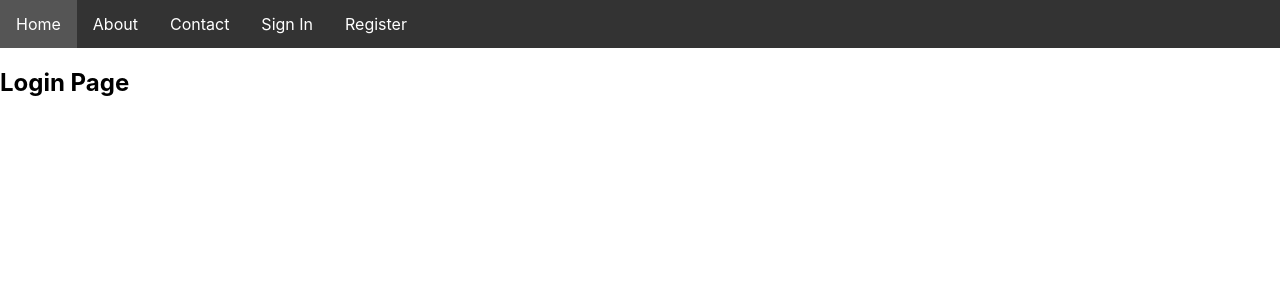
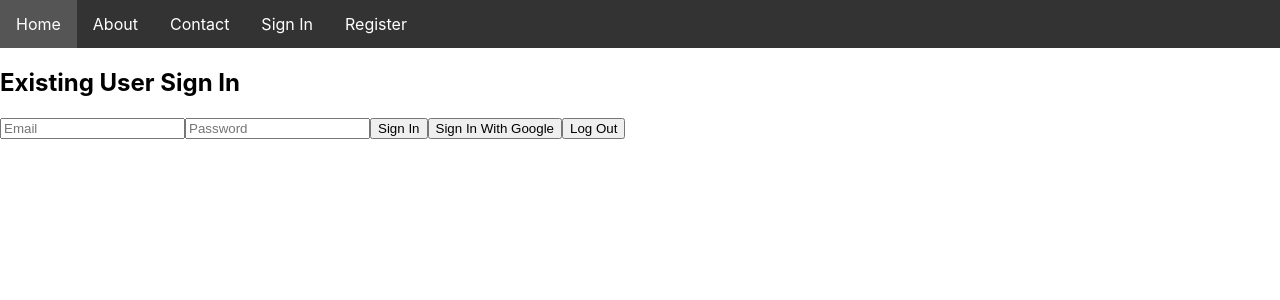
Before and after one commit to DuckMouse/WizardryAndWyverns, a React (Create React App) app: page /signin in a window 1280 px wide. Shown: the top 300 px of the page. Built offline with nearby package versions, Linux system fonts and the light colour scheme.

Commit message:
adds firebase authentication for exisitng user sign in

```diff
--- a/src/App.jsx
+++ b/src/App.jsx
@@ -6,6 +6,7 @@ import Contact from "./pages/Contact";
 import SignIn from "./pages/SignIn";
 import Register from "./pages/Register";
 import Home from "./pages/Home";
+import Dashboard from "./pages/Dashboard";
 
 function App() {
   return (
@@ -21,6 +22,7 @@ function App() {
             <Route path="/contact" element={<Contact />} />
             <Route path="/signin" element={<SignIn />} />
             <Route path="/register" element={<Register />} />
+            <Route path="/dashboard" element={<Dashboard />} />
           </Routes>
         </div>
       </div>
--- a/src/components/Loader.jsx
+++ b/src/components/Loader.jsx
@@ -2,7 +2,7 @@ import React, { useState, useEffect } from "react";
 import { Routes, Route } from "react-router-dom";
 import Login from "../pages/SignIn";
 import Register from "../pages/Register";
-import LoginButton from "../shared/loginButton/LoginButton";
+import LoginButton from "../shared/signinButton/SinginButton";
 import RegisterButton from "../shared/registerButton/RegisterButton";
 
 const Loader = () => {
--- /dev/null
+++ b/src/pages/Dashboard.jsx
@@ -0,0 +1,11 @@
+import React from "react";
+
+const Dashboard = () => {
+    return(
+        <div>
+            <h2>Dashboard Section For Logged In Users</h2>
+        </div>
+    );
+}
+
+export default Dashboard
--- a/src/pages/Home.jsx
+++ b/src/pages/Home.jsx
@@ -1,17 +1,16 @@
-import React from 'react';
-import LoginButton from '../shared/loginButton/LoginButton';
-import RegisterButton from '../shared/registerButton/RegisterButton';
+import React from "react";
+import LoginButton from "../shared/signinButton/SinginButton";
+import RegisterButton from "../shared/registerButton/RegisterButton";
 
-const Home= () => {
+const Home = () => {
   return (
     <div>
       <h2>Home Page</h2>
       <h3>TEAMPICK LOGO</h3>
-            <LoginButton />
-            <RegisterButton />
-
+      <LoginButton to="/signin" />
+      <RegisterButton to="/register" />
     </div>
   );
-}
+};
 
 export default Home;
--- a/src/pages/Register.jsx
+++ b/src/pages/Register.jsx
@@ -16,7 +16,7 @@ const registerWithEmail = async () => {
 
 const signUpWithGoogle = async () => {
     try {
-    await signOut(auth);
+    await signInWithPopup(auth, googleProvider);
     } catch (err) {
         console.error(err)
     }
@@ -24,7 +24,7 @@ const signUpWithGoogle = async () => {
 
 const logout = async () => {
     try {
-    await signInWithPopup(auth, googleProvider);
+    await signOut(auth);
     } catch (err) {
         console.error(err)
     }
@@ -43,7 +43,7 @@ const logout = async () => {
 
             <button onClick={registerWithEmail}>Sign Up</button>
             <button onClick={signUpWithGoogle}>Sign Up With Google</button>
-            <button>Log Out</button>
+            <button onClick={logout}>Log Out</button>
         </div>
     );
 }
--- a/src/pages/SignIn.jsx
+++ b/src/pages/SignIn.jsx
@@ -1,11 +1,56 @@
-import React from 'react';
+import React, { useState } from "react";
+import { auth, googleProvider } from "../config/firebase";
+import {
+  signInWithEmailAndPassword,
+  signInWithPopup,
+  signOut,
+} from "firebase/auth";
 
 const SignIn = () => {
-    return (
-        <div>
-            <h2>Login Page</h2>
-        </div>
-    );
-}
+  const [email, setEmail] = useState("");
+  const [password, setPassword] = useState("");
+
+  const signInWithEmail = async () => {
+    try {
+      await signInWithEmailAndPassword(auth, email, password);
+    } catch (err) {
+      console.error(err);
+    }
+  };
+
+  const signInWithGoogle = async () => {
+    try {
+      await signInWithPopup(auth, googleProvider);
+    } catch (err) {
+      console.error(err);
+    }
+  };
+
+  const logout = async () => {
+    try {
+      await signOut(auth);
+    } catch (err) {
+      console.error(err);
+    }
+  };
+
+  return (
+    <div>
+      <h2>Existing User Sign In</h2>
+
+      <input placeholder="Email" onChange={(e) => setEmail(e.target.value)} />
+
+      <input
+        placeholder="Password"
+        type="password"
+        onChange={(e) => setPassword(e.target.value)}
+      />
+
+      <button onClick={signInWithEmail}>Sign In</button>
+      <button onClick={signInWithGoogle}>Sign In With Google</button>
+      <button onClick={logout}>Log Out</button>
+    </div>
+  );
+};
 
 export default SignIn;
--- a/src/shared/loginButton/LoginButton.jsx
+++ /dev/null
@@ -1,15 +0,0 @@
-import React from "react";
-import "./LoginButton.css";
-import { Link } from "react-router-dom";
-
-const LoginButton = ({ to, onClick, children }) => {
-  return (
-    <Link to={to}>
-      <button className="login-button" onClick={onClick}>Log In
-        {children}
-      </button>
-    </Link>
-  );
-};
-
-export default LoginButton;
--- a/src/shared/loginButton/LoginButton.css
+++ b/src/shared/signinButton/SigninButton.css
@@ -1,4 +1,4 @@
-.login-button {
+.signin-button {
     display: inline-block;
     padding: 10px 20px;
     margin: 10px;
@@ -12,6 +12,6 @@
     transition: background-color 0.3s ease;
   }
 
-  .login-button:hover {
+  .signin-button:hover {
     background-color: #45a049;
   }
--- /dev/null
+++ b/src/shared/signinButton/SinginButton.jsx
@@ -0,0 +1,15 @@
+import React from "react";
+import "./SigninButton.css";
+import { Link } from "react-router-dom";
+
+const SigninButton = ({ to, onClick, children }) => {
+  return (
+    <Link to={to}>
+      <button className="signin-button" onClick={onClick}>Sign In
+        {children}
+      </button>
+    </Link>
+  );
+};
+
+export default SigninButton;
```
Lines whose indentation alone changed are shown as unchanged.
